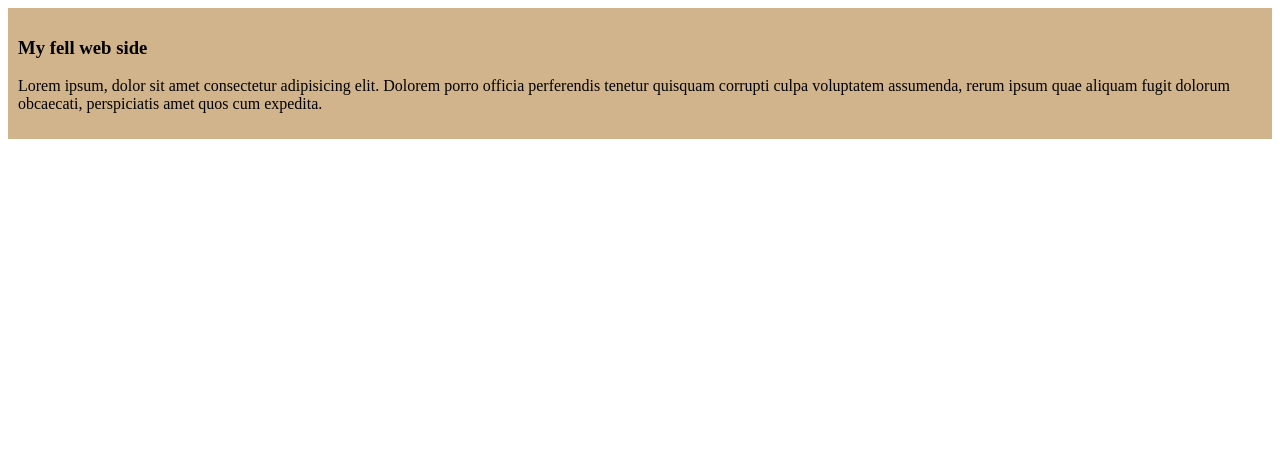
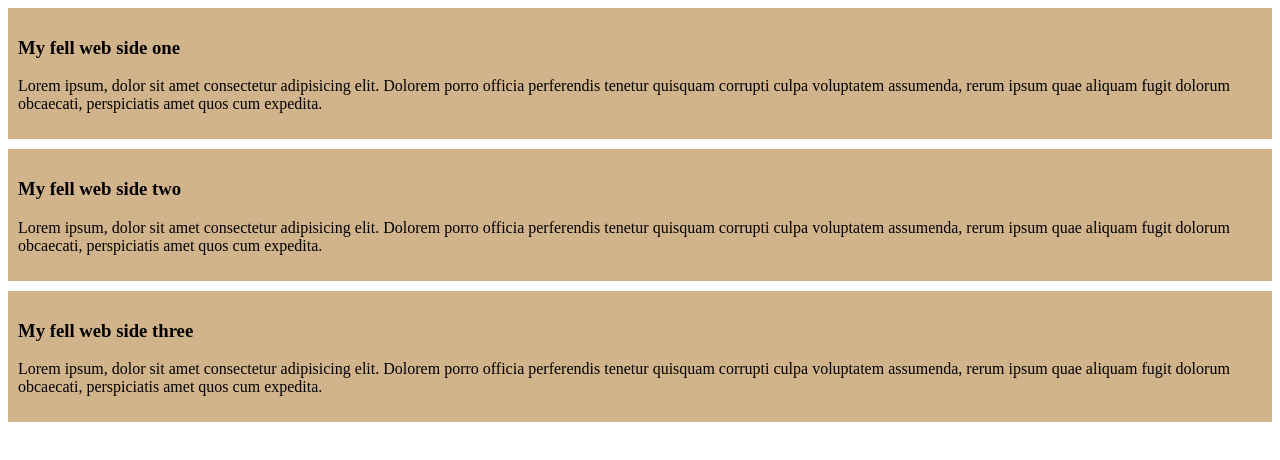
Before and after one commit to Alvi320/My-all-wes-fell, a plain HTML site: page index.html in a window 1280 px wide. Drawn offline with Linux system fonts and the light colour scheme.

Commit message:
added the second and the third web

```diff
--- a/index.html
+++ b/index.html
@@ -8,7 +8,15 @@
 </head>
 <body>
     <div>
-        <h3>My fell web side</h3>
+        <h3>My fell web side one</h3>
+        <p>Lorem ipsum, dolor sit amet consectetur adipisicing elit. Dolorem porro officia perferendis tenetur quisquam corrupti culpa voluptatem assumenda, rerum ipsum quae aliquam fugit dolorum obcaecati, perspiciatis amet quos cum expedita.</p>
+    </div>
+    <div>
+        <h3>My fell web side two</h3>
+        <p>Lorem ipsum, dolor sit amet consectetur adipisicing elit. Dolorem porro officia perferendis tenetur quisquam corrupti culpa voluptatem assumenda, rerum ipsum quae aliquam fugit dolorum obcaecati, perspiciatis amet quos cum expedita.</p>
+    </div>
+    <div>
+        <h3>My fell web side three</h3>
         <p>Lorem ipsum, dolor sit amet consectetur adipisicing elit. Dolorem porro officia perferendis tenetur quisquam corrupti culpa voluptatem assumenda, rerum ipsum quae aliquam fugit dolorum obcaecati, perspiciatis amet quos cum expedita.</p>
     </div>
 </body>
--- a/style/blog.css
+++ b/style/blog.css
@@ -1,4 +1,6 @@
 div{
     background-color: tan;
     padding: 10px;
+    margin-bottom: 10px;
+
 }
```
